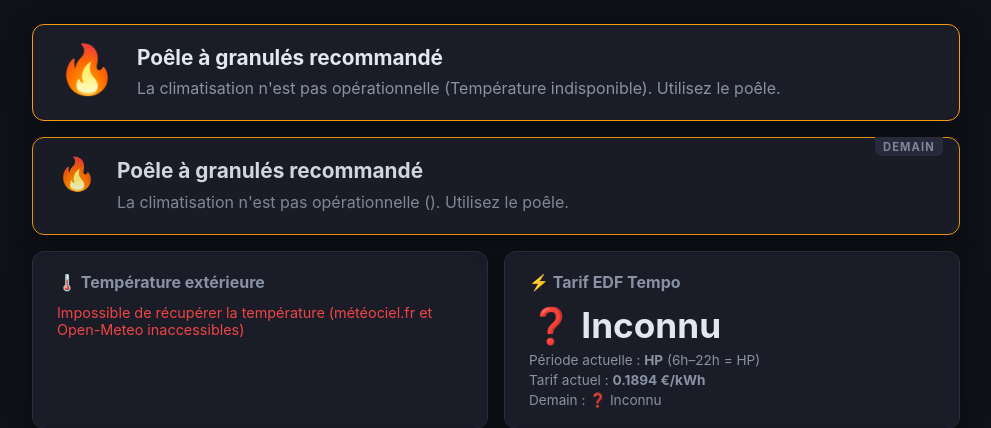
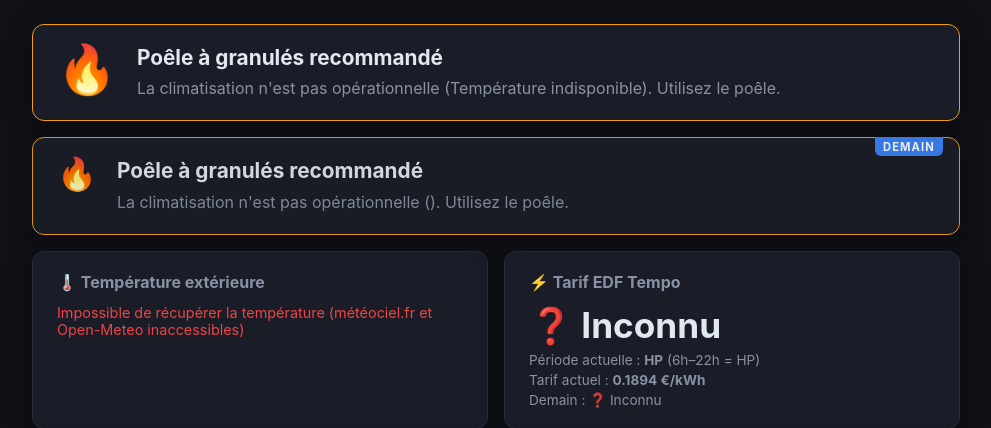
Before and after one commit to haysjg/Heating-Advisor, a Flask app: page / in a window 1280 px wide. Shown: the part 78-506 px from the top of the page, without its empty margins (144-1135 px from the left). Run offline with Flask 3, Linux system fonts and the light colour scheme.

Commit message:
UI : badge "DEMAIN" plus visible (fond bleu, texte blanc)
Co-Authored-By: Claude Sonnet 4.6 <noreply@anthropic.com>

```diff
--- a/static/style.css
+++ b/static/style.css
@@ -119,8 +119,8 @@ main {
   position: absolute;
   top: -1px;
   right: 1rem;
-  background: var(--border);
-  color: var(--text-sub);
+  background: var(--blue);
+  color: #fff;
   font-size: 0.7rem;
   font-weight: 700;
   letter-spacing: 0.1em;
```
